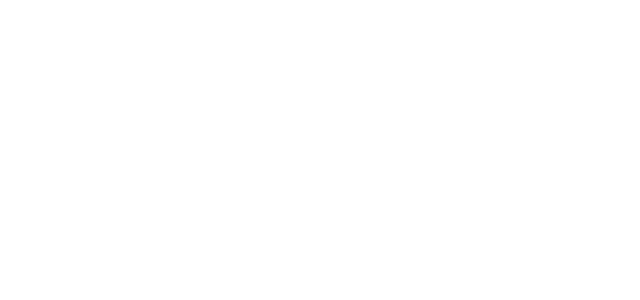
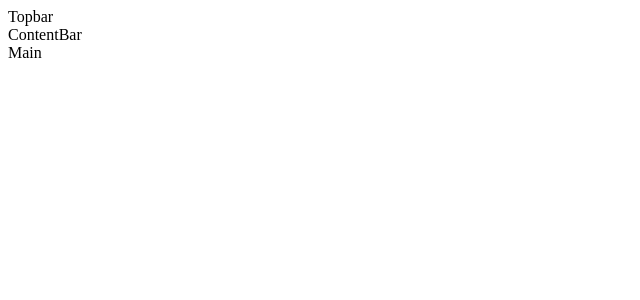
Before and after one commit to ubyss/B8one-fourth-proof, a React (Vite) app: page / in a window 1280 px wide. Shown: the top 300 px of the page, without its empty margins (0-640 px from the left). Built offline with nearby package versions, Linux system fonts and the light colour scheme.

Commit message:
Feat: added initial components

```diff
--- a/src/App.tsx
+++ b/src/App.tsx
@@ -1,8 +1,10 @@
+import Home from "./pages/Home"
+
 function App() {
 
   return (
     <div className="App">
-
+      <Home />
     </div>
   )
 }
--- /dev/null
+++ b/src/components/Home/ContentBar/index.tsx
@@ -0,0 +1,9 @@
+import React from 'react'
+
+const ContentBar = () => {
+  return (
+    <div>ContentBar</div>
+  )
+}
+
+export default ContentBar
--- /dev/null
+++ b/src/components/Home/Main/index.tsx
@@ -0,0 +1,9 @@
+import React from 'react'
+
+const Main = () => {
+  return (
+    <div>Main</div>
+  )
+}
+
+export default Main
--- /dev/null
+++ b/src/components/Home/Topbar/index.tsx
@@ -0,0 +1,9 @@
+import React from 'react'
+
+const Topbar = () => {
+  return (
+    <div>Topbar</div>
+  )
+}
+
+export default Topbar
--- /dev/null
+++ b/src/pages/Home.tsx
@@ -0,0 +1,16 @@
+import React from 'react'
+import ContentBar from '../components/Home/ContentBar'
+import Main from '../components/Home/Main'
+import Topbar from '../components/Home/Topbar'
+
+const Home = () => {
+  return (
+    <>
+        <Topbar />
+        <ContentBar />
+        <Main />
+    </>
+  )
+}
+
+export default Home
```
Also changed, not shown: src/components/Home/ProductCard/index.tsx (added, +9 -0 lines).
